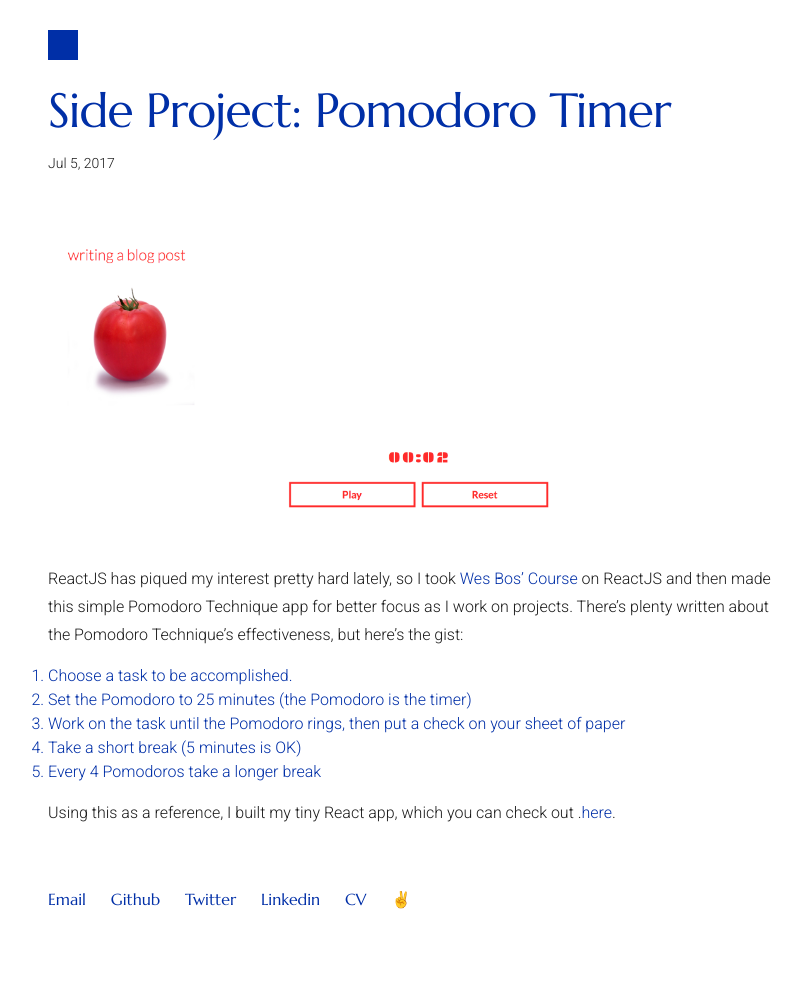
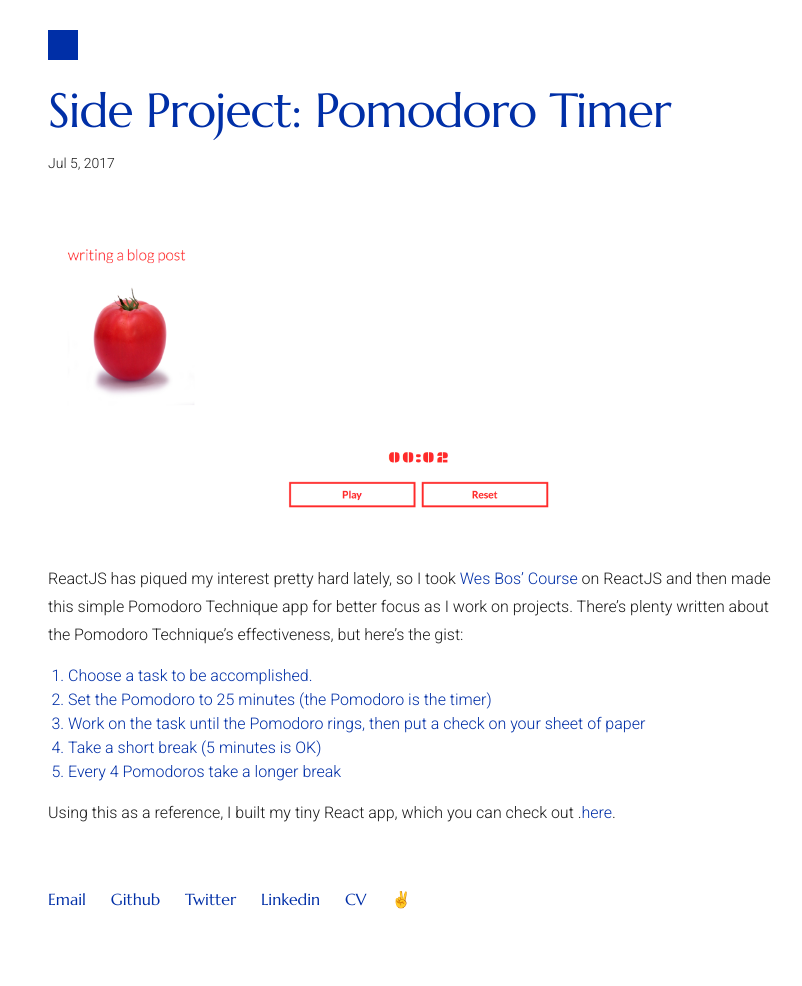
Before and after one commit to mathesond2/davidmatheson.me, a Jekyll site: the page built from _posts/2017-07-05-side-project-pomodoro.markdown, in a window 1280 px wide. Shown: the whole page, without its empty margins (222-1024 px from the left). Built offline with Jekyll 4.4.1, drawn with Linux system fonts in a browser that asks for light colours.

Commit message:
added style

```diff
--- a/_sass/04-_shame.scss
+++ b/_sass/04-_shame.scss
@@ -11,3 +11,7 @@
    height: 30px;
    background-color: $blue-primary;
 }
+
+ol {
+  margin-left: 20px;
+}
```
